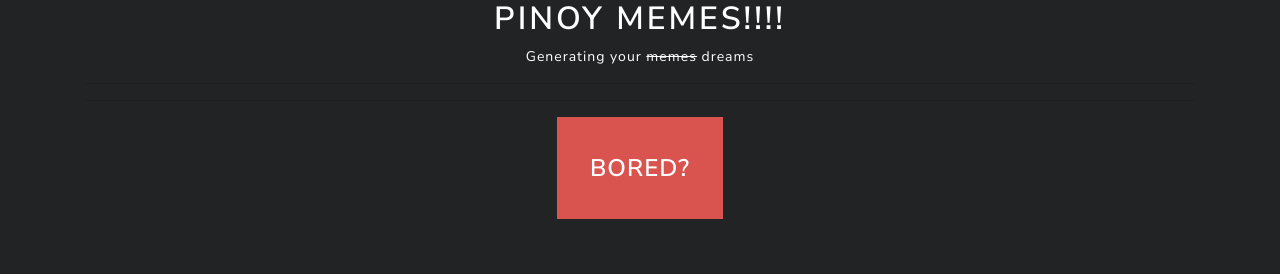
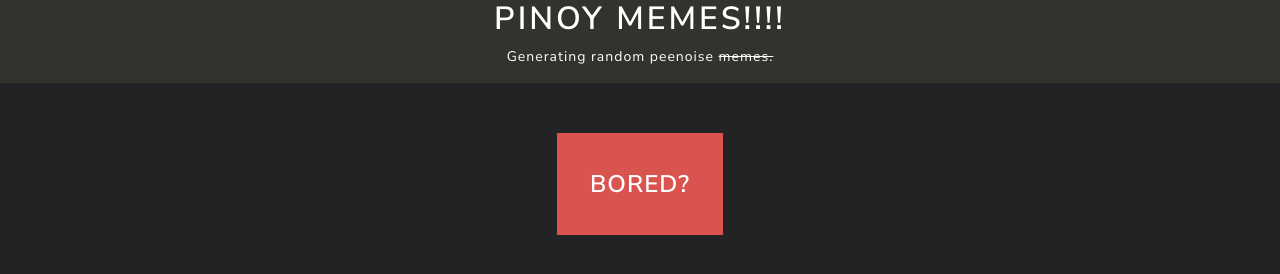
Before and after one commit to Injustible/Random-Meme-Generator, a plain HTML site: page index.html in a window 1280 px wide. Drawn offline with nearby package versions, Linux system fonts and the light colour scheme.

Commit message:
v0.8
Added Comments

```diff
--- a/index.html
+++ b/index.html
@@ -6,28 +6,31 @@
 	<meta name="viewport" content="width=device-width, initial-scale=1.0">
 	<title>Memes</title>
 	<link rel="stylesheet" href="https://bootswatch.com/4/lux/bootstrap.min.css">
-	<link href="https://fonts.googleapis.com/css2?family=Anton&family=Inconsolata:wght@200;300;400;500;600;700;800;900&display=swap" rel="stylesheet">
-	<link rel="stylesheet" href="style.css">
 </head>
-<body>
+<body style="background-color: #222324;">
+	<div class="header" style="background-color: #31332c;">
+		<div class="row text-center">
+			<div class="col-lg-12">
+				<h1 style="color: #ffffff;">Pinoy memes!!!!</h1>
+				<p style="color: #ffffff;">Generating random peenoise <s>memes.</s> </p>
+			</div>
+		</div>
+	</div>
+	<br>
 	<div class="container">
 		<div class="row text-center">
 			<div class="col-lg-12">
-				<h1 style="color: #ffffff;">Pinoy memes!!!!</h1>
-				<p style="color: #ffffff;">Generating your <s>memes</s> dreams</p>
-				<hr>
-					<h4 id="title" style="color: #ffffff;"></h4>
-				</hr>
+				<h4 id="title" style="color: #ffffff;"></h4>
 				<div id="memesGoesHere">
 					<!-- image goes here  -->
 				</div>
-				<hr>
+				<br>
 				<buttons style="font-size: x-large;" id="clickMe" class="btn btn-danger btn-lg"> Bored? </buttons>
-				</hr>
+				</br>
 			</div>
 		</div>
-		</div>
-		<script src="https://code.jquery.com/jquery-3.3.1.min.js"></script>
-		<script src="memes.js"></script>
+	</div>
+	<script src="https://code.jquery.com/jquery-3.3.1.min.js"></script>
+	<script src="memes.js"></script>
 </body>
 </html>
--- a/memes.js
+++ b/memes.js
@@ -1,22 +1,39 @@
 let memes;
 let memetitle;
 
+//Mouse Onclick Event
+//When the button(btn-danger) is click it runs the function memeIt
 document.querySelector(".btn-danger").addEventListener('click' ,memeIt)
 
+//This Function fetch random images(memes) using the API
+//This is a function declaration
 function memeIt(memes) {
 	$.getJSON('https://meme-api.herokuapp.com/gimme/PampamilyangPaoLUL')
+	//The code above uses jQuery to fetch the JSON data from the API
 	.then(randMeme => {
+	//Then we will assign randMeme the data from the API
 		console.log(randMeme)
 		memeTitle = randMeme.title
 		return randMeme.url;
+		//From the data from the API, we will get title and image
 	})
 	.then(randMeme => {
 		console.log(memeTitle)
+		console.log(randMeme)
 		let img = document.createElement('img');
+		//Using .createElement we will create an <img> tag on our html
 		img.setAttribute('class', 'img-fluid');
+		//Using .setAttribute we will set its class to 'img-fluid'
 		img.src = randMeme;
+		//Then we will assign randMeme to the img source
+		document.getElementById("title").textContent = `${memeTitle}`;
+		//Using .getElementById we will replace the text content our element
+		//with the Id 'title' with memeTitle
 		document.getElementById("memesGoesHere").innerHTML = "";
+		//Using .getElementById('').innerHTML we will set the content of the
+		//element with the Id 'memeGoesHere' as black.
 		document.getElementById("memesGoesHere").appendChild(img);
-		document.getElementById("title").textContent = `${memeTitle}`
+		//Then by using the code above we are appending/adding the img data from
+		//the API with the img element <img> to the id 'memeGoesHere'
 	});
 };
--- a/style.css
+++ /dev/null
@@ -1,3 +0,0 @@
-body{
-    background-color: #222324
-};
```
